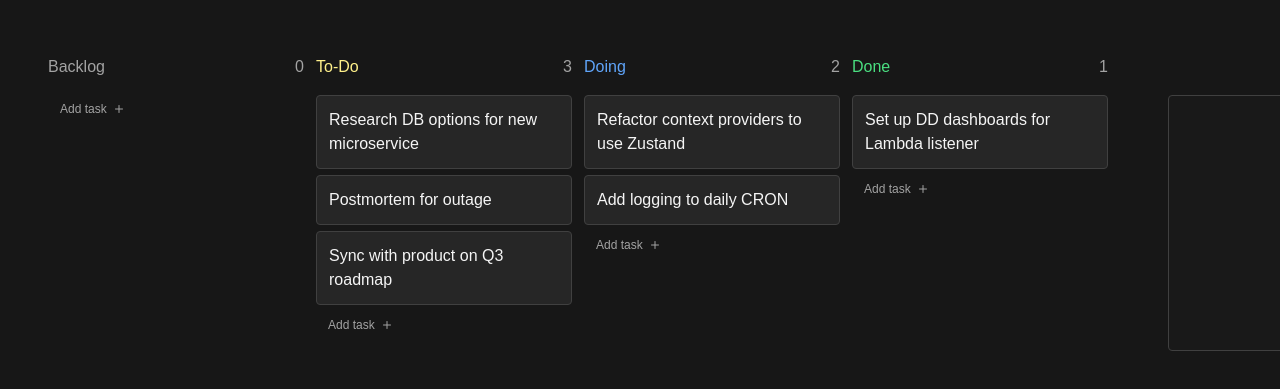
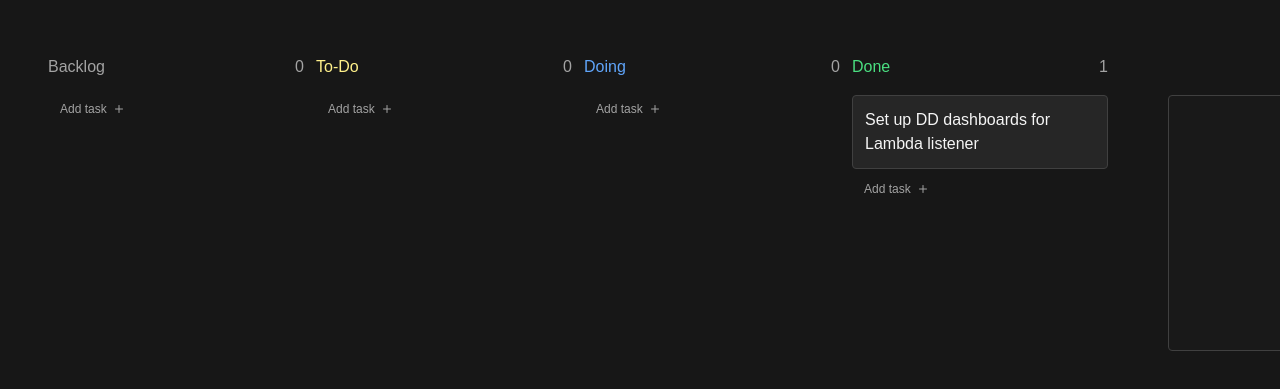
Before and after one commit to Arya-P05/Kanban, a Next.js app in the folder kanban/: page / in a window 1280 px wide. Shown: the part 197-586 px from the top of the page. Built offline with nearby package versions, Linux system fonts and the light colour scheme.

Commit message:
remove doing

```diff
--- a/kanban/app/page.tsx
+++ b/kanban/app/page.tsx
@@ -407,21 +407,21 @@ const DEFAULT_TASKS = [
   // { title: "Document Notifications service", id: "4", column: "backlog" },
 
   // TODO
-  {
-    title: "Research DB options for new microservice",
-    id: "5",
-    column: "todo",
-  },
-  { title: "Postmortem for outage", id: "6", column: "todo" },
-  { title: "Sync with product on Q3 roadmap", id: "7", column: "todo" },
+  // {
+  //   title: "Research DB options for new microservice",
+  //   id: "5",
+  //   column: "todo",
+  // },
+  // { title: "Postmortem for outage", id: "6", column: "todo" },
+  // { title: "Sync with product on Q3 roadmap", id: "7", column: "todo" },
 
   // DOING
-  {
-    title: "Refactor context providers to use Zustand",
-    id: "8",
-    column: "doing",
-  },
-  { title: "Add logging to daily CRON", id: "9", column: "doing" },
+  // {
+  //   title: "Refactor context providers to use Zustand",
+  //   id: "8",
+  //   column: "doing",
+  // },
+  // { title: "Add logging to daily CRON", id: "9", column: "doing" },
   // DONE
   {
     title: "Set up DD dashboards for Lambda listener",
```
